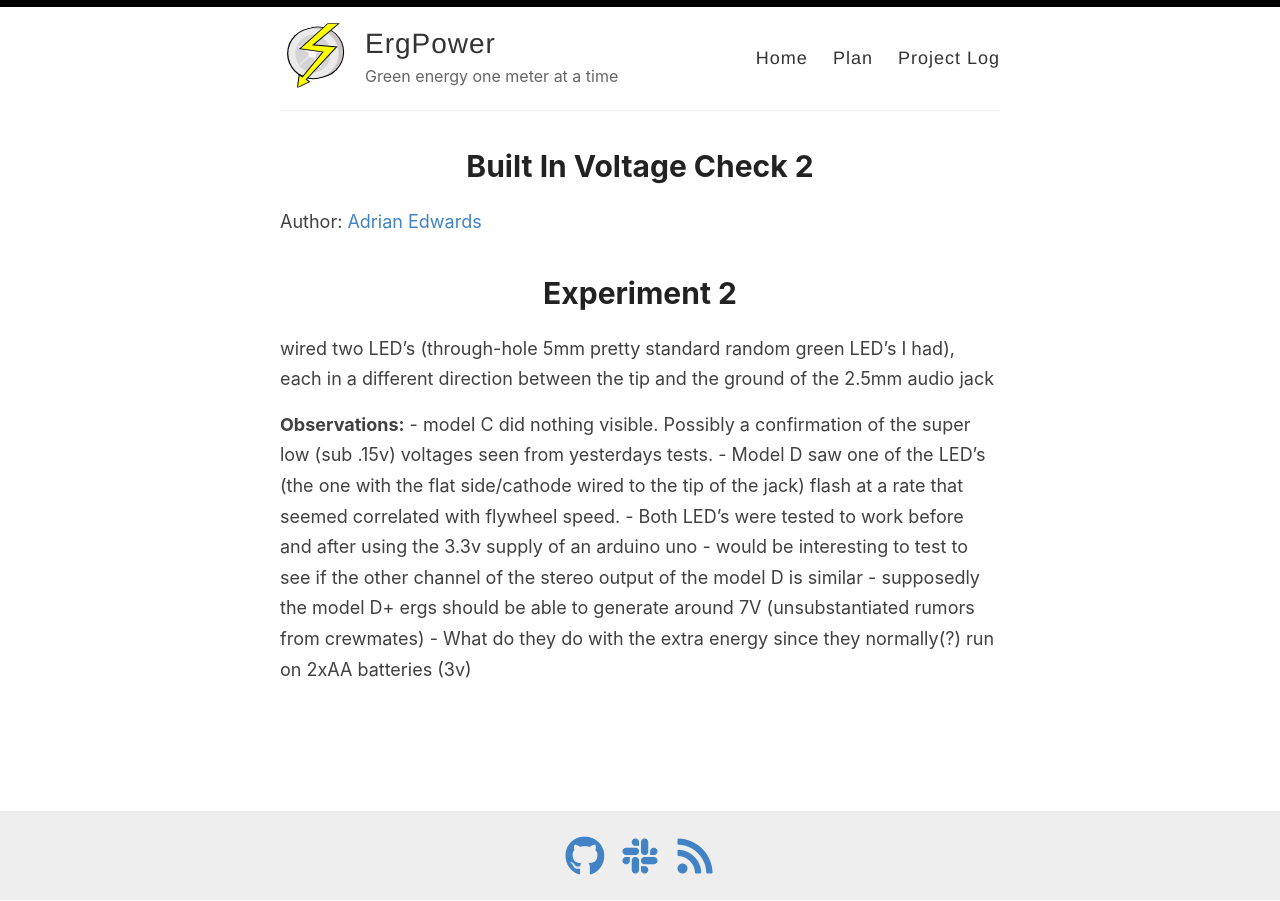
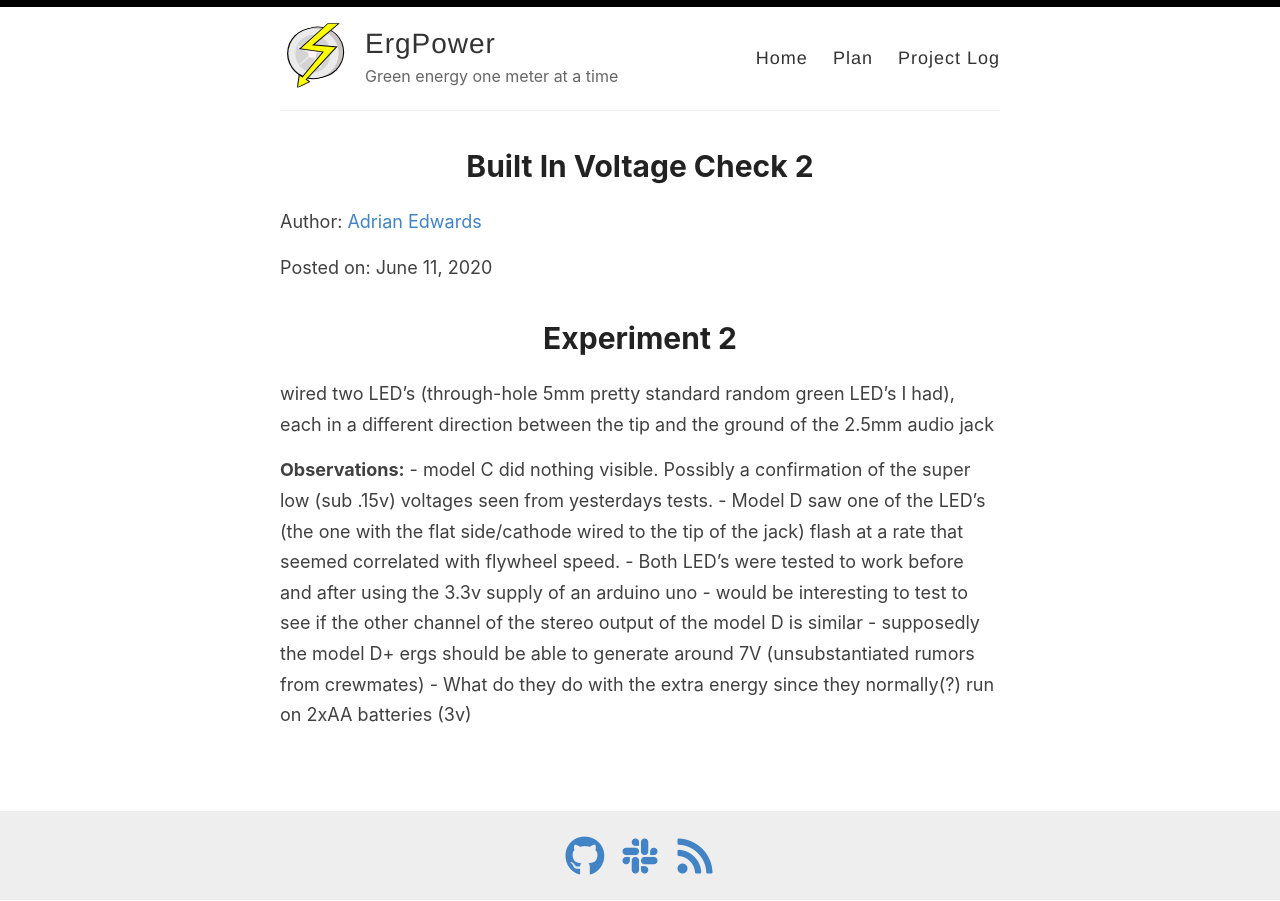
Before and after one commit to MoralCode/ErgPower, a Jekyll site: the page built from _posts/2020-06-11-built-in-voltage-check-2.md, in a window 1280 px wide. Built offline with Jekyll 4.4.1, drawn with Linux system fonts in a browser that asks for light colours; comment, search, counter and statistics services are not loaded; part of the change alters nothing that is shown.

Commit message:
add date posted to each log

```diff
--- a/_config.yml
+++ b/_config.yml
@@ -93,6 +93,8 @@ authors:
   ben:
     display_name: Ben Clements
 
+machine_date_format: '%Y-%m-%dT%H:%MZ'
+user_date_format: '%B %d, %Y'
 
 defaults:
   -
--- a/_layouts/post.html
+++ b/_layouts/post.html
@@ -12,4 +12,6 @@ layout: default
 
 {% endif %}
 
+<p>Posted on: <time datetime="{{ page.date | date: site.machine_date_format }}">{{ page.date | date: site.user_date_format }}</time></p>
+
 {{content}}
```
